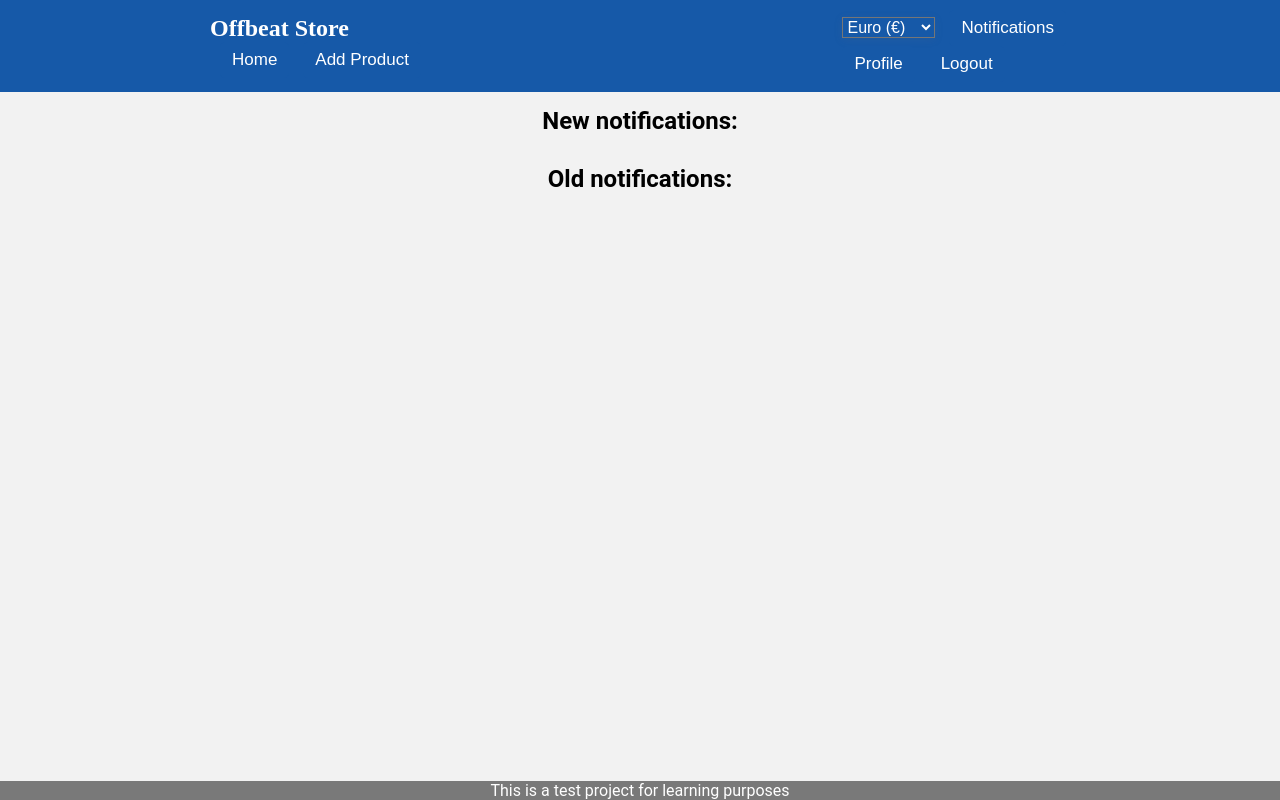
After one commit to Ostrobogulous/online_store, a Flask app: page /notifications in a window 1280 px wide. The commit adds this page. Run offline with Flask 3, Linux system fonts and the light colour scheme; the visitor is signed in with stand-in values (Sample User, id 1); data comes from the database, SQL or seed files in the repository; data that the repository does not hold is empty; some libraries are stand-ins or nearby versions.

Commit message:
Add notifications route and mark notification as seen

```diff
--- a/OffbeatStore/routes/profile.py
+++ b/OffbeatStore/routes/profile.py
@@ -1,6 +1,7 @@
 from OffbeatStore.views.profile.profile_page import ProfilePage
 from OffbeatStore.views.profile.profile_products import ProfileProducts
 from OffbeatStore.views.profile.profile_reviews import ProfileReviews
+from OffbeatStore.views.profile.notification_page import NotificationPage
 from OffbeatStore.blueprints import profile_bp as bp
 
 
@@ -12,3 +13,6 @@ bp.add_url_rule("/profile/<int:id>/products",
 
 bp.add_url_rule("/profile/<int:id>/reviews",
                 view_func=ProfileReviews.as_view("profile_reviews"))
+
+bp.add_url_rule("/notifications",
+                view_func=NotificationPage.as_view("notification_page"))
--- a/OffbeatStore/static/styles.css
+++ b/OffbeatStore/static/styles.css
@@ -437,7 +437,7 @@ input:focus,textarea:focus{
 .reviewer hr{
     border-color: #1365ad;
 }
-.reviewer a{
+.reviewer a, .notifications a{
     text-decoration: none;
     color: #1365ad;
 }
@@ -461,3 +461,19 @@ input:focus,textarea:focus{
     width: 65vw;
     margin: 10px auto 20px;
 }
+
+.notifications{
+    display: flex;
+    flex-direction: column;
+    align-items: center;
+    margin-bottom: 30px;
+}
+
+.notification-box{
+    padding: 5px;
+    width: 25vw;
+    font-size: 18px;
+    background-color: #e1f0ff;
+    margin: 15px;
+    border-radius: 3px;
+}
--- a/OffbeatStore/templates/layout.html
+++ b/OffbeatStore/templates/layout.html
@@ -33,6 +33,8 @@
             {% set currency_symbol = '£' %}
             {% endif %}
             {% if g.user %}
+             <a href="{{ url_for('profile.notification_page') }}">
+            <button>Notifications</button></a>
             <a href="{{ url_for('profile.profile_page', id=g.user['id']) }}">
             <button>Profile</button></a>
             <a href="{{ url_for('authentication.logout') }}">
--- /dev/null
+++ b/OffbeatStore/templates/profile/notification_page.html
@@ -0,0 +1,24 @@
+{%  extends "layout.html" %}
+{% block title %}Notifications{% endblock title %}
+{% block content %}
+    <div class="notifications">
+        <h2>New notifications:</h2>
+        {% for notification in notifications %}
+        {% if not notification.seen %}
+        <div class="notification-box">
+            <p><a href="{{ url_for('profile.profile_page', id=notification.notifier_id) }}">{{ notification.username }}</a> {{ notification.notification_message }} <a href="{{ url_for('product.product_page', id=notification.product_id) }}"><strong>{{ notification.label }}</strong></a></p>
+        </div>
+        {% endif %}
+        {% endfor %}
+    </div>
+    <div class="notifications">
+        <h2>Old notifications:</h2>
+        {% for notification in notifications %}
+        {% if notification.seen %}
+        <div class="notification-box">
+            <p><a href="{{ url_for('profile.profile_page', id=notification.notifier_id) }}">{{ notification.username }}</a> {{ notification.notification_message }} <a href="{{ url_for('product.product_page', id=notification.product_id) }}"><strong>{{ notification.label }}</strong></a></p>
+        </div>
+        {% endif %}
+        {% endfor %}
+    </div>
+{% endblock %}
--- a/OffbeatStore/utility_functions/operations.py
+++ b/OffbeatStore/utility_functions/operations.py
@@ -1,6 +1,7 @@
 from OffbeatStore.db import get_db
 from flask import g
 from werkzeug.security import generate_password_hash
+from time import sleep
 
 
 def register_operation(username, password):
@@ -257,3 +258,22 @@ def add_notification_operation(user_id, product_id, notification_message, notifi
                (g.user["id"], user_id, product_id, notification_message, notification_type)
                )
     db.commit()
+
+
+def get_notifications_operation():
+    query = """SELECT n.id, product_id, notification_message, notifier_id, n.created, username, label, seen
+               FROM notification n JOIN user u ON n.notifier_id = u.id JOIN product p ON n.product_id = p.id
+               WHERE user_id = ?"""
+    db = get_db()
+    notifications = db.execute(query, (g.user["id"],)).fetchall()
+    return notifications
+
+
+def mark_as_seen_operation(id):
+    query = """UPDATE notification SET seen = ?
+            WHERE id = ?"""
+    db = get_db()
+    db.execute(query,
+               (True, id)
+               )
+    db.commit()
--- /dev/null
+++ b/OffbeatStore/views/profile/notification_page.py
@@ -0,0 +1,21 @@
+from flask import render_template
+from flask.views import View
+from OffbeatStore.utility_functions.decorators import login_required
+from OffbeatStore.utility_functions.operations import get_notifications_operation, mark_as_seen_operation
+
+
+class NotificationPage(View):
+    decorators = [login_required]
+
+    methods = ["GET"]
+
+    def dispatch_request(self):
+        notifications_rows = get_notifications_operation()
+
+        notifications = []
+        for notification in notifications_rows:
+            notification = dict(notification)
+            notifications.append(notification)
+            mark_as_seen_operation(notification["id"])
+
+        return render_template("profile/notification_page.html", notifications=notifications)
```
